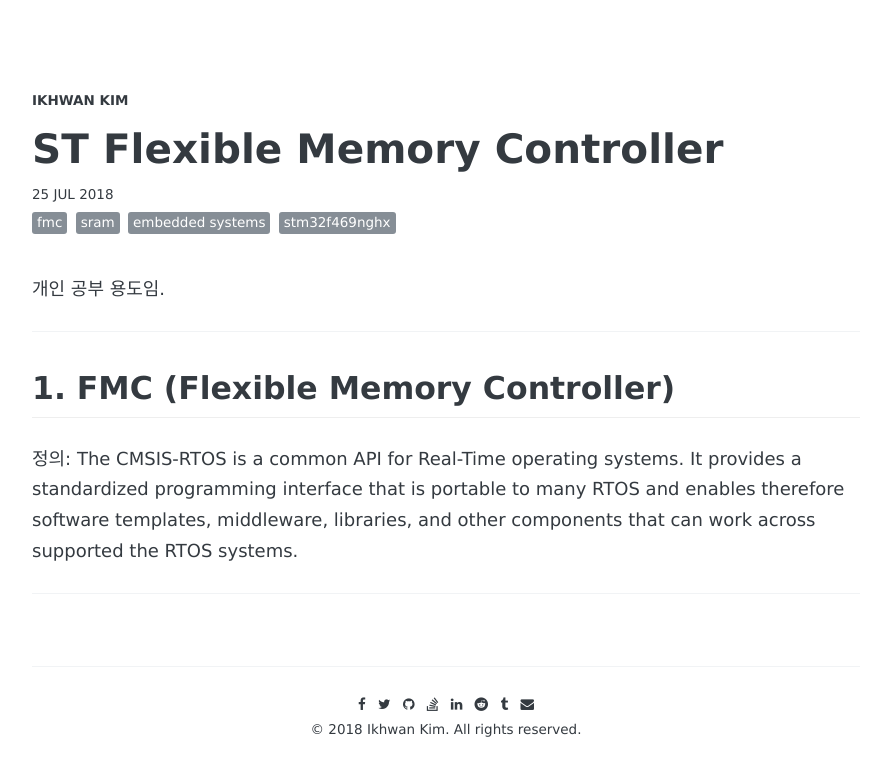
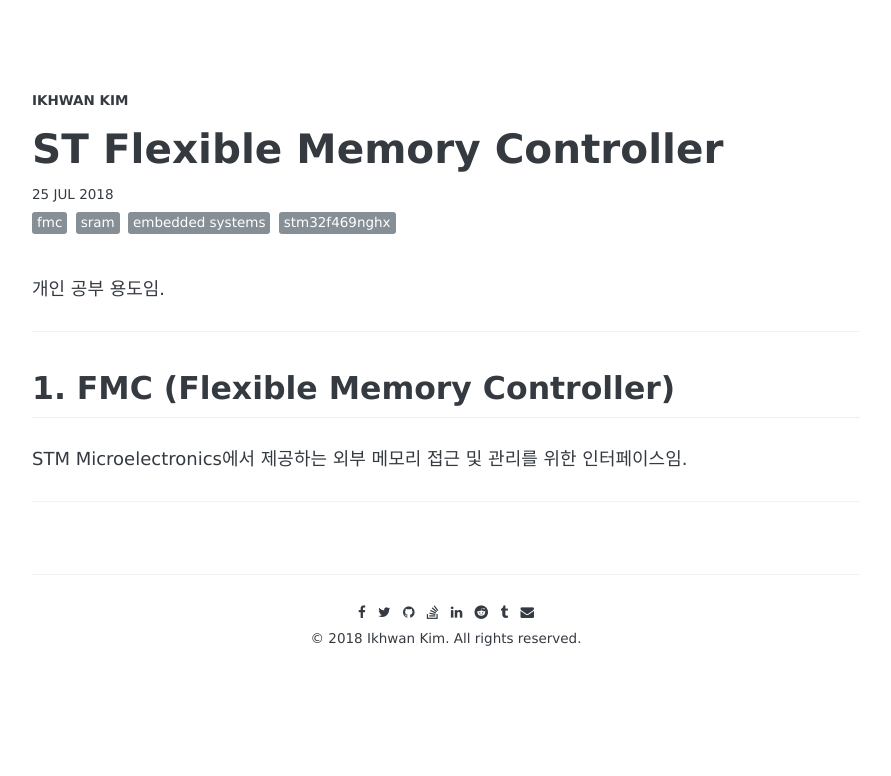
Before and after one commit to duo821228/duo821228.github.io, a Jekyll site: the page built from _posts/2017-07-25-fmc.md, in a window 1280 px wide. Shown: the top 776 px of the page, without its empty margins (194-1085 px from the left). Built offline with Jekyll 4.4.1, drawn with Linux system fonts in a browser that asks for light colours; some web fonts are replaced; comment, search, counter and statistics services are not loaded.

```diff
--- a/_posts/2017-07-25-fmc.md
+++ b/_posts/2017-07-25-fmc.md
@@ -13,7 +13,7 @@ share: false
 ---
 ## 1. FMC (Flexible Memory Controller)
 
-정의: The CMSIS-RTOS is a common API for Real-Time operating systems. It provides a standardized programming interface that is portable to many RTOS and enables therefore software templates, middleware, libraries, and other components that can work across supported the RTOS systems.
+STM Microelectronics에서 제공하는 외부 메모리 접근 및 관리를 위한 인터페이스임.
 
 
 
```
Also changed, not shown: _posts/2017-07-25-freertos.md (+2 -1 lines), _posts/2018-08-06-TSN.md (added, +19 -0 lines).
